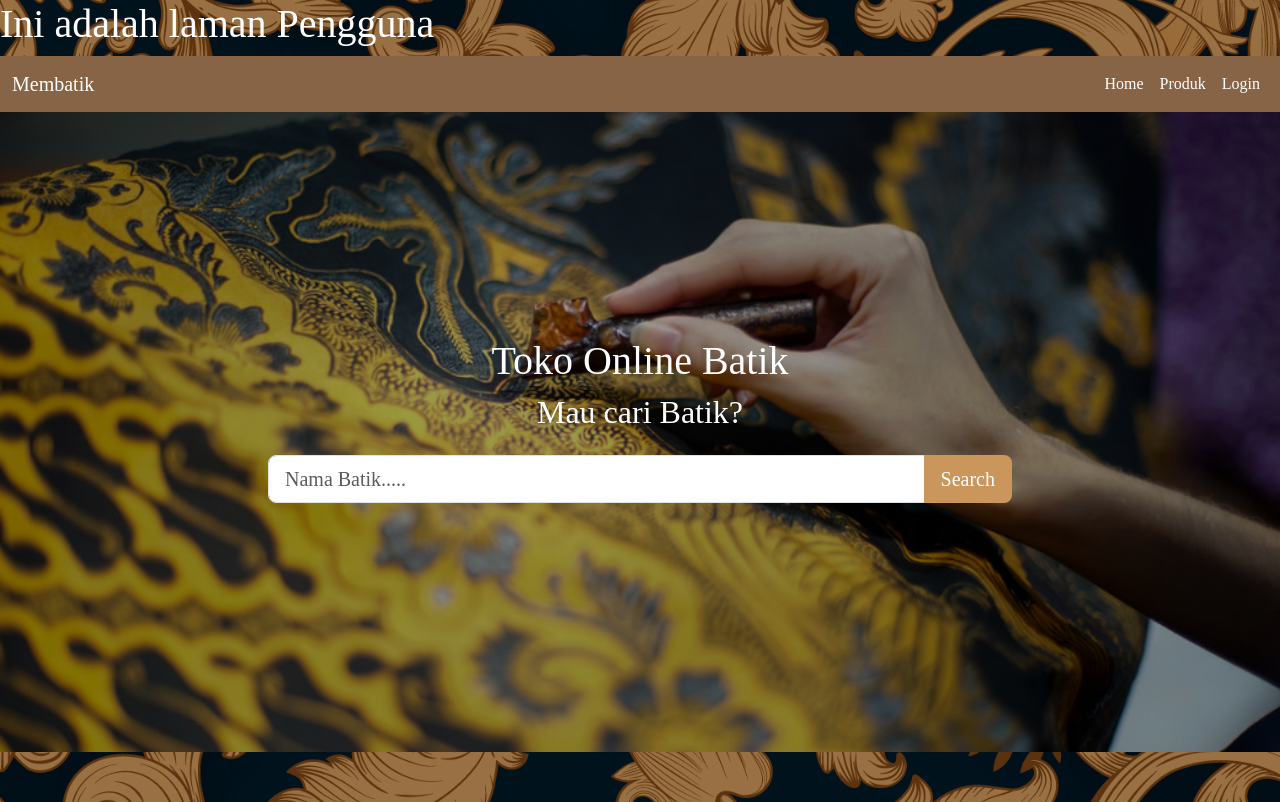
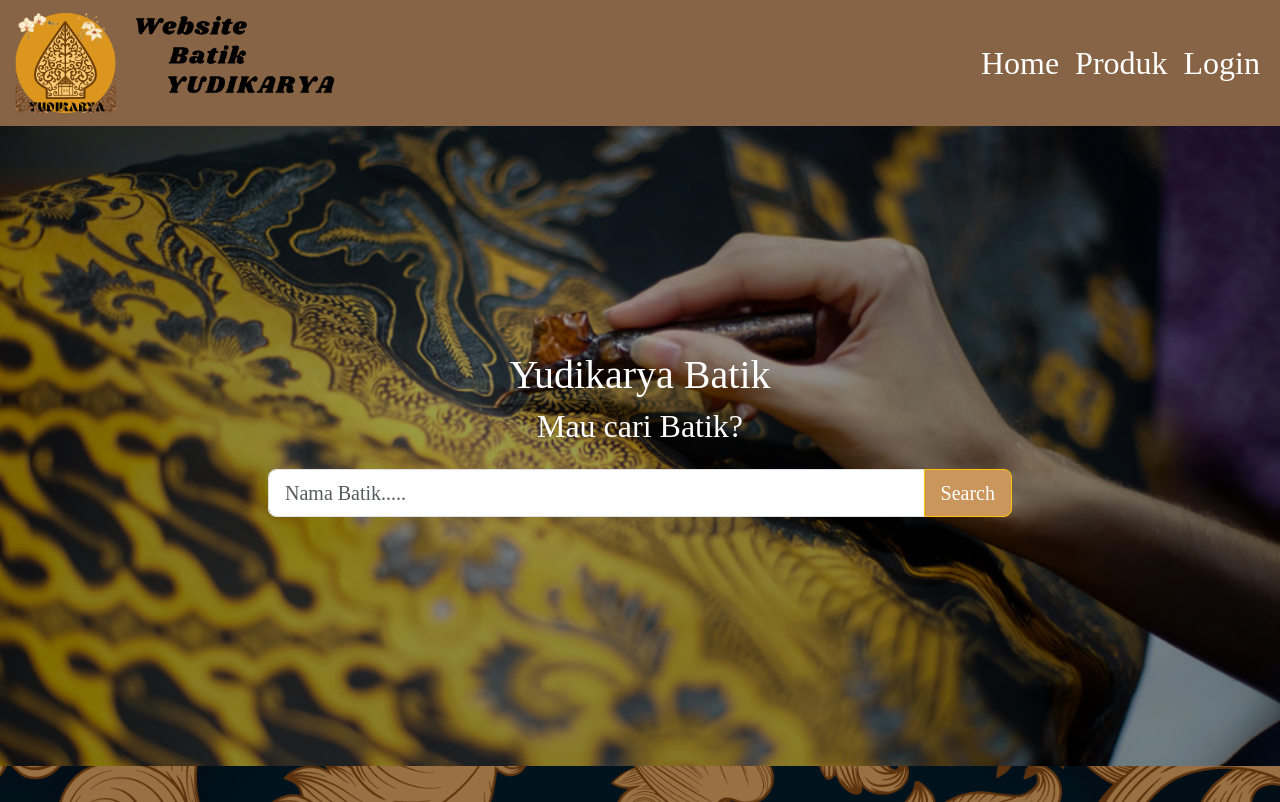
Before and after one commit to Dikkk3030/BackEnd-Project, a PHP site: page / in a window 1280 px wide. Shown: the top 802 px of the page. Run offline with PHP 8.4, Linux system fonts and the light colour scheme; data that the repository does not hold is empty; some libraries are stand-ins or nearby versions.

Commit message:
Edit navbar dikit
+Logo

```diff
--- a/css/style.css
+++ b/css/style.css
@@ -53,6 +53,13 @@ body {
 
 .navbar-brand {
     color: #ffffff !important;
+}
+
+.navbar-brand-img {
+    height: 100%;
+    width: 100%;
+    object-fit: cover;
+    object-position: center;
 }
 
 .navbar-toggler-icon {
@@ -119,7 +126,7 @@ body {
 }
 
 .seemore {
-    width: 75%;
+    width: 100%;
     height: 25px;
     margin: 20;
 }
--- a/index.php
+++ b/index.php
@@ -14,24 +14,20 @@
     <link rel="stylesheet" href="css/style.css">
 </head>
 
-    <h1>
-        Ini adalah laman Pengguna
-    </h1>
-
 <?php
     require "navbar.php"
 ?>
     <!-- Banner -->
     <div class="container-fluid banner d-flex align-items-center">
         <div class="container text-center text-white">
-            <h1>Toko Online Batik</h1>
+            <h1>Yudikarya Batik</h1>
             <h2>Mau cari Batik?</h2>
             <!-- Search bar -->
             <div class="col-md-8 offset-md-2">
                 <form method="get" action="produk.php">
                     <div class="input-group input-group-lg my-4">
                         <input type="text" class="form-control" placeholder="Nama Batik....." aria-label="NamaBatik" aria-describedby="basic-addon2" name="keyword">
-                        <button type="submit" class="btn warna2 text-white">Search</button>
+                        <button type="submit" class="btn btn-outline-warning warna2 text-white">Search</button>
                     </div>
                 </form>
             </div>
@@ -46,17 +42,17 @@
                 <!-- Kalo nambahin kategori copy paste dari Div ini sampai /div pertama sama gambar di isi di css -->
                     <div class="col-md-4 mb-3">
                         <div class="highlighted-kategori kategori-batik-pria d-flex justify-content-center align-items-center">
-                            <h4 class="text-white"><a class="no-decoration" href="produk.php?/kategori=BajuPria">Batik Pria</a></h4>
+                            <h4 class="text-white"><a class="no-decoration" href="product.php?">Batik Pria</a></h4>
                         </div>
                     </div>
                     <div class="col-md-4 mb-3">
                         <div class="highlighted-kategori kategori-batik-wanita d-flex justify-content-center align-items-center">
-                            <h4 class="text-white"><a class="no-decoration" href="produk.php?/kategori=BajuWanita">Batik Wanita</a></h4>
+                            <h4 class="text-white"><a class="no-decoration" href="product.php?">Batik Wanita</a></h4>
                         </div>
                     </div>
                     <div class="col-md-4 mb-3">
                         <div class="highlighted-kategori kategori-batik-anak d-flex justify-content-center align-items-center">
-                            <h4 class="text-white"><a class="no-decoration" href="produk.php?/kategori=BajuAnak">Batik Anak</a></h4>
+                            <h4 class="text-white"><a class="no-decoration" href="product.php?">Batik Anak</a></h4>
                     </div>
                 </div>
             </div>
@@ -84,7 +80,7 @@
                     <?php  } ?>
                     <!-- Button see more -->
                      <div class="seemore">
-                    <a href="produk.php" class="btn btn-outline-warning warna1 mt-3 p-1 fs-1 text-white">See More</a>
+                    <a href="produk.php" class="btn btn-outline-warning warna1 mt-1 p-1 fs-1 text-white">See More</a>
                     </div>
                 </div>
             </div>
--- a/navbar.php
+++ b/navbar.php
@@ -3,13 +3,16 @@
 ?>
 <nav class="navbar navbar-expand-lg navbar-light">
      <div class="container-fluid">
-         <a class="navbar-brand" href="#">Membatik</a>
-                <button class="navbar-toggler" type="button" data-toggle="collapse" data-target="#navbarSupportedContent" aria-controls="navbarSupportedContent" aria-expanded="false" aria-label="Toggle navigation">
-                    <span class="navbar-toggler-icon"></span>
-                </button>
+     <a class="navbar-brand" href="index.php">
+        <img src="assets/YUDIKARYA1.png" alt="YudiKarya Logo" style="height: 100px;">
+     </a>
+
+     <a class="navbar-brand" href="index.php">
+        <img src="assets/YUDIKARYAtext1.png" alt="YudiKarya Logo" style="height: 100px;">
+     </a>
 
       <div class="collapse navbar-collapse" id="navbarNav">
-             <ul class="navbar-nav ms-auto ">
+             <ul class="navbar-nav ms-auto fs-2">
                 <li class="nav-item">
                     <a class="nav-link" href="index.php">Home </a>
                 </li>
```
Also changed, not shown: assets/YUDIKARYA1.png (added), assets/YUDIKARYAtext1.png (added).
